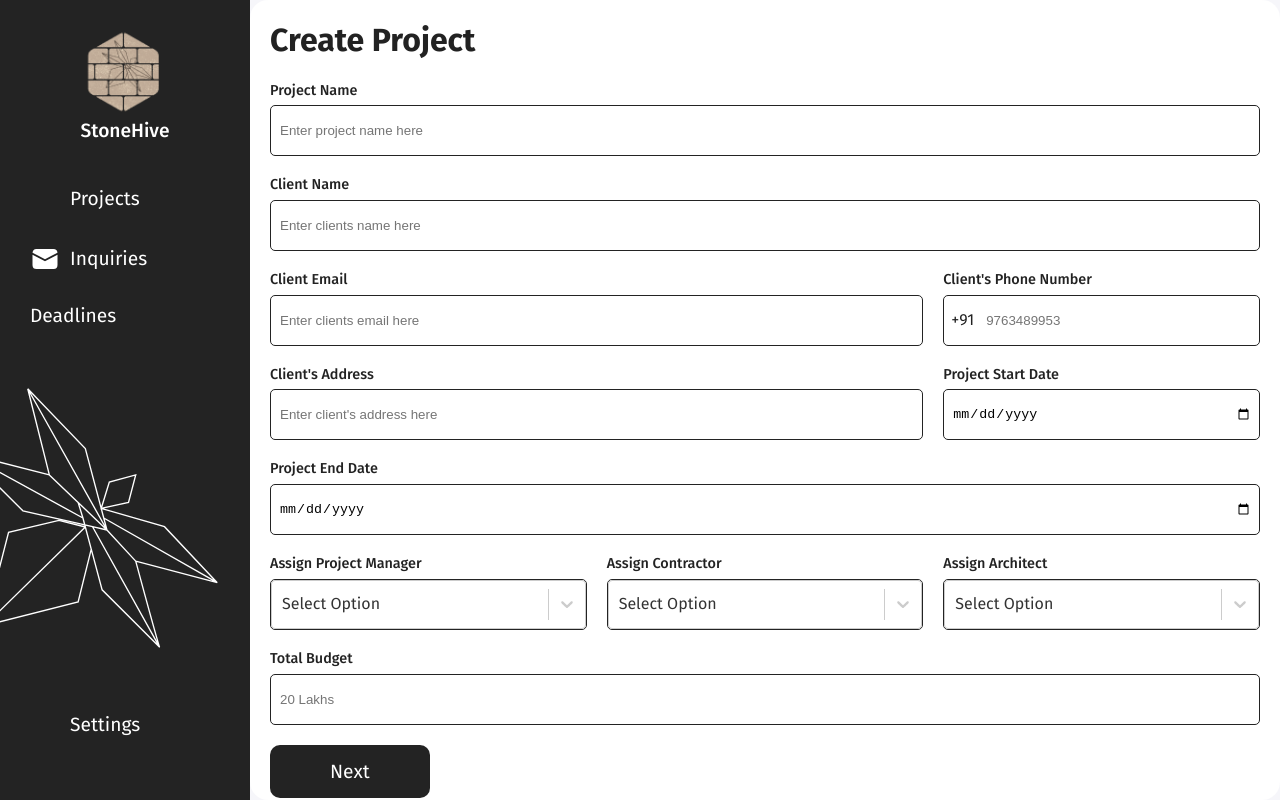
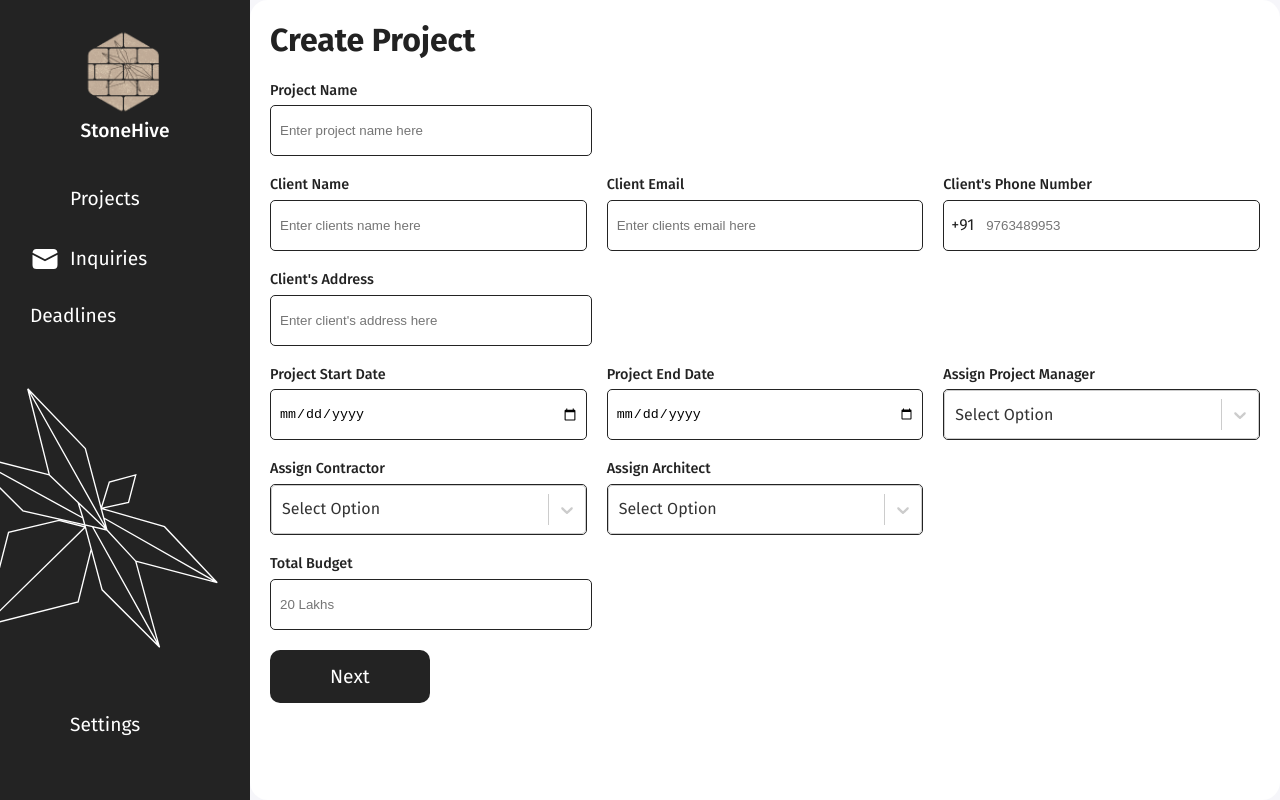
Before and after one commit to SairajK19/stonehive, a React (Create React App) app: page /super-user/create-project in a window 1280 px wide. Built offline with nearby package versions, Linux system fonts and the light colour scheme; some icons are missing.

Commit message:
minor change

```diff
--- a/src/pages/Dashboard/Superuser/create_project/styles/CreateProject.module.scss
+++ b/src/pages/Dashboard/Superuser/create_project/styles/CreateProject.module.scss
@@ -190,37 +190,6 @@
               font-size: 0.9rem;
             }
           }
-
-          #project_name {
-            grid-column: 1/4;
-            width: 100%;
-          }
-
-          #client_name {
-            grid-column: 1/4;
-          }
-
-          #client_email {
-            grid-column: 1/3;
-          }
-
-          #client_number {
-            grid-column: 3/4;
-          }
-
-          #client_address {
-            grid-column: 1/3;
-            width: 100%;
-          }
-
-          #project_eDate {
-            grid-column: 1/4;
-          }
-
-          #total_budget {
-            grid-column: 1/4;
-            width: 100%;
-          }
         }
       }
     }
```
